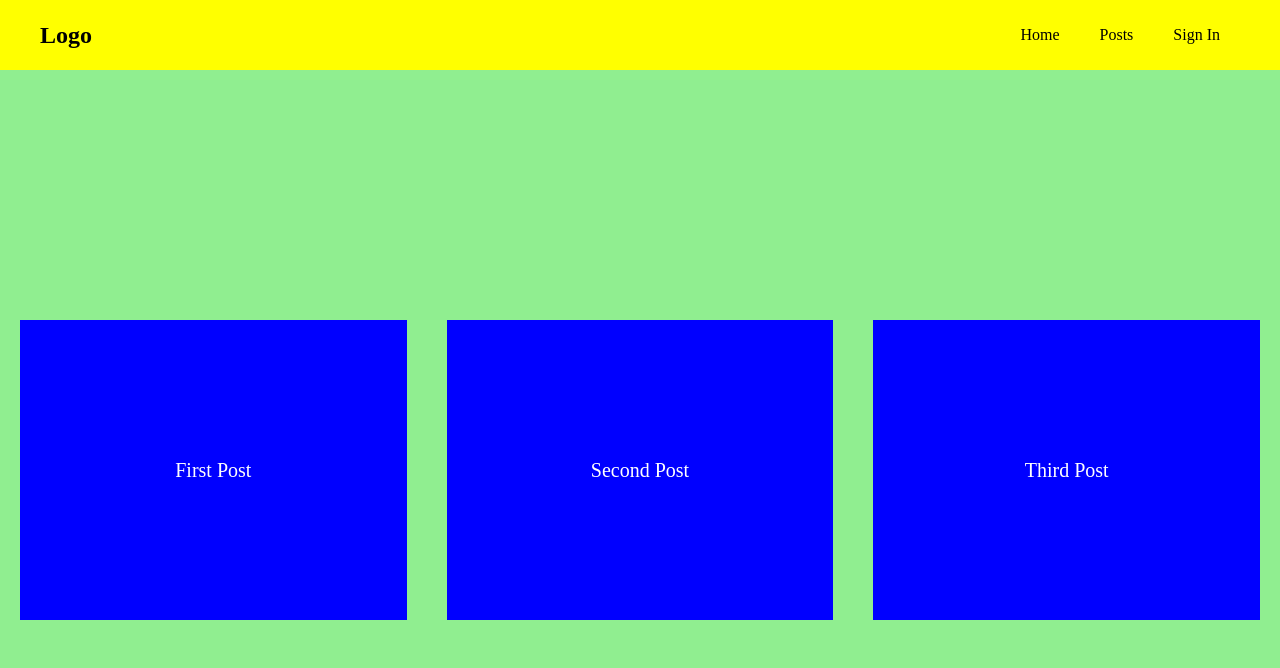
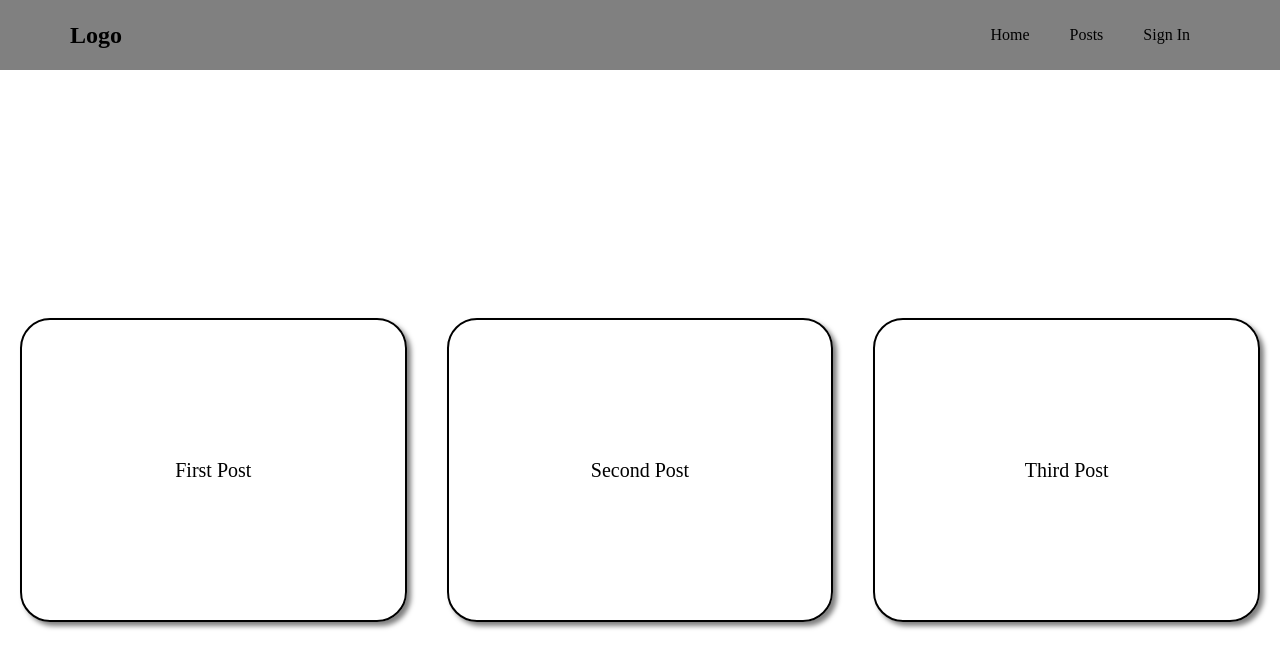
Before and after one commit to nayzawaungnza/react-basic, a React (Create React App) app: page / in a window 1280 px wide. Shown: the top 668 px of the page. Built offline with nearby package versions, Linux system fonts and the light colour scheme.

Commit message:
ep-24 dynamic classname and module css

```diff
--- a/src/components/Modal/index.css
+++ b/src/components/Modal/index.css
@@ -18,3 +18,9 @@
 .modal-components .modal h1{
     margin:20px;
 }
+.modal-components .border-red {
+border: 2px solid red;
+}
+.modal-components .border-blue{
+    border: 2px solid blue;
+}
--- a/src/components/Modal/index.js
+++ b/src/components/Modal/index.js
@@ -2,14 +2,12 @@ import React from 'react'
 import './index.css'
 import  ReactDOM  from 'react-dom'
 export default function Modal({children, danger=false}) {
+  let className = danger ? 'border-red' : 'border-blue';
   return (
     ReactDOM.createPortal(
     <div className='modal-components'>
         <div className='modal-backdrop'>
-      <div className='modal' style={{
-        border: '2px solid',
-        borderColor : danger ? 'red' : 'blue',
-       }}>
+      <div className={`modal ${className}`}>
           {children}
       </div>
     </div>
--- a/src/components/Navbar/index.css
+++ b/src/components/Navbar/index.css
@@ -1,14 +1,6 @@
 nav.nav-components{
-    background-color: yellow;
+    background-color: gray;
     padding: 10px;
-}
-.nav-components .container{
-    display: flex;
-    justify-content: space-between;
-    align-items: center;
-    max-width: 1200px;
-    margin:auto;
-
 }
 .nav-components .container ul{
     display: flex;
--- a/src/components/PostsList/index.css
+++ b/src/components/PostsList/index.css
@@ -1,5 +1,4 @@
 .post-list{
-    background-color: lightgreen;
     display: flex;
     height: 100vh;
     justify-content: center;
@@ -7,13 +6,13 @@
 }
 .post-list .single-post{
     flex:1;
-    background-color: blue;
     margin:20px;
     width: 500px;
     height: 300px;
     display: flex;
     justify-content: center;
     align-items: center;
-    color: white;
     font-size: 20px;
+    border: 2px solid;
+    border-radius: 30px;
 }
--- a/src/components/PostsList/index.js
+++ b/src/components/PostsList/index.js
@@ -1,10 +1,11 @@
 import React from 'react'
 import './index.css'
+import styles from './single_post.module.css'
 export default function PostsList({posts}) {
   return (
     <div className='post-list'>
         {posts.map(post => (
-            <div className='single-post' key={post.id}>{post.title}</div>
+            <div className={`single-post ${styles.card}`} key={post.id}>{post.title}</div>
         ))}
 
       </div>
--- /dev/null
+++ b/src/components/PostsList/single_post.module.css
@@ -0,0 +1,5 @@
+.card{
+    border: 2px solid gray;
+    border-radius: 20px;
+    box-shadow: 4px 4px 5px rgba(0,0,0,0.5);
+}
--- a/src/index.css
+++ b/src/index.css
@@ -4,3 +4,11 @@ body {
 h1{
   margin: 0;
 }
+.container{
+  display: flex;
+  justify-content: space-between;
+  align-items: center;
+  max-width: 1140px;
+  margin:auto;
+
+}
```
